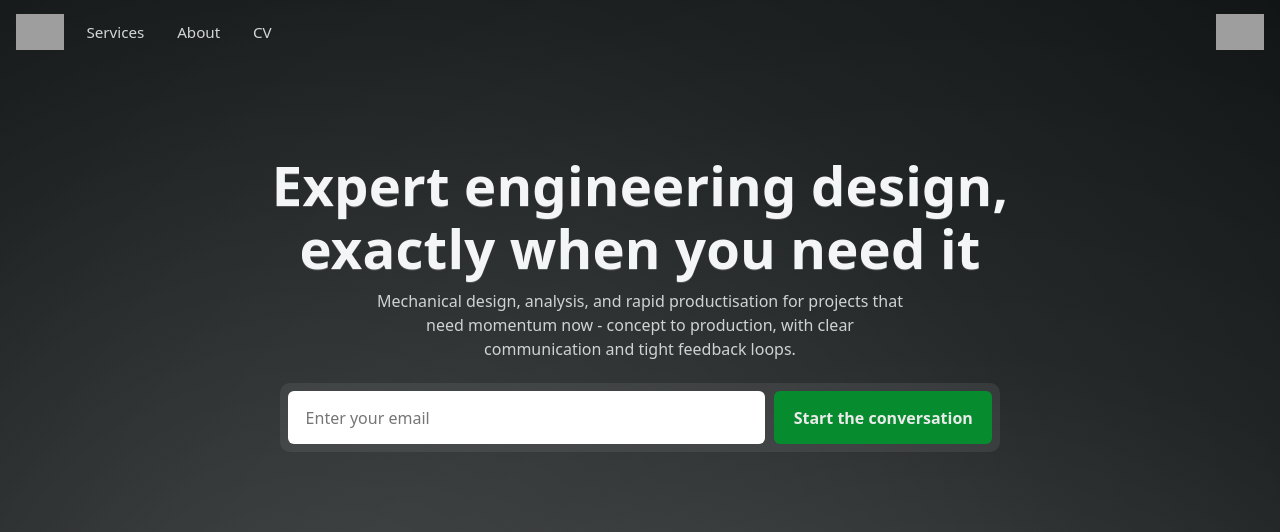
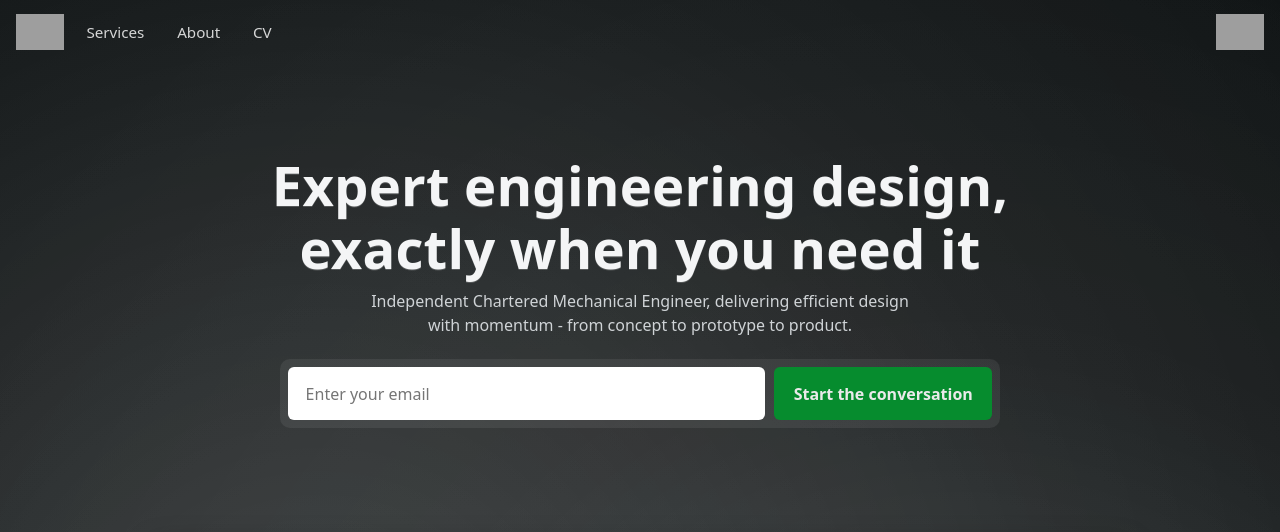
Before and after one commit to JamesAIzzard/jamesaizzard.github.io, a Jekyll site: the page built from index.html, in a window 1280 px wide and 1400 px high. Shown: the top 532 px of the window. Built offline with Jekyll 4.4.1, drawn with Linux system fonts in a browser that asks for light colours; some web fonts are replaced; grey boxes are pictures that could not be loaded.

Commit message:
Update pill switcher styles for improved visibility and responsiveness; enhance hero section description for clarity

```diff
--- a/assets/css/pill_switcher.css
+++ b/assets/css/pill_switcher.css
@@ -1,9 +1,14 @@
 .pill-switcher-container {
   position: relative;
-  z-index: 0;
+  z-index: 2;
   margin-top: -90px;
   padding-block: 1.5rem;
   overflow: hidden;
+  box-shadow:
+    0 -18px 40px rgba(0, 0, 0, 0.45),
+    0 -6px 14px rgba(0, 0, 0, 0.35),
+    0 18px 40px rgba(0, 0, 0, 0.45),
+    0 6px 14px rgba(0, 0, 0, 0.35);
 }
 
 .pill-buttons-wrap {
@@ -78,7 +83,7 @@
 }
 
 .pill-scroll:hover {
-  background: var(--bg);
+  background: var(--accent-2);
 }
 
 .pill-scroll:disabled {
--- a/assets/css/style.css
+++ b/assets/css/style.css
@@ -16,17 +16,12 @@
   --maxw: 1080px;
   --radius: 12px;
   --shadow-lg: 0 12px 28px rgba(0, 0, 0, 0.35);
-  /* Blueprint theme tokens */
   --blueprint-paper: #0a1524;
-  /* deep navy */
   --blueprint-paper-2: #0e1c31;
-  /* slightly lighter */
   --blueprint-glow-1: rgba(120, 200, 255, 0.08);
   --blueprint-glow-2: rgba(124, 105, 255, 0.10);
   --blueprint-grid: rgba(255, 255, 255, 0.10);
-  /* minor grid lines */
   --blueprint-grid-strong: rgba(255, 255, 255, 0.16);
-  /* major grid lines */
 }
 
 html,
@@ -115,14 +110,12 @@
 }
 
 
-/* Printed photo style: slight angle, white border, shadow */
 .printout {
   display: block;
   max-width: 100%;
   box-sizing: border-box;
   background: #fff;
   padding: 10px 10px 14px;
-  /* extra bottom like instant film */
   border: 1px solid rgba(0, 0, 0, 0.15);
   border-radius: 2px;
   box-shadow:
@@ -135,7 +128,6 @@
 .blueprint-grid {
   position: relative;
   isolation: isolate;
-  /* contain ::before blending */
   background:
     radial-gradient(80% 70% at 60% -10%, var(--blueprint-glow-2), transparent 60%),
     radial-gradient(120% 120% at 90% 120%, var(--blueprint-glow-1), transparent 60%),
@@ -143,9 +135,6 @@
     radial-gradient(140% 100% at 20% 10%, rgba(255, 255, 255, 0.02), transparent 70%),
     linear-gradient(180deg, var(--blueprint-paper), var(--blueprint-paper-2));
   background-blend-mode: screen, screen, overlay, screen, normal;
-  box-shadow:
-    0 18px 40px rgba(0, 0, 0, 0.45),
-    0 6px 14px rgba(0, 0, 0, 0.35);
   border: 1px solid rgba(255, 255, 255, 0.16);
   overflow: hidden;
 }
@@ -155,7 +144,6 @@
   position: absolute;
   inset: 0;
   pointer-events: none;
-  /* Minor and major grid lines over dark paper */
   background:
     repeating-linear-gradient(to right, var(--blueprint-grid) 0 1px, transparent 1px 40px),
     repeating-linear-gradient(to bottom, var(--blueprint-grid) 0 1px, transparent 1px 40px),
@@ -172,7 +160,6 @@
   inset: 0;
   pointer-events: none;
   border-radius: inherit;
-  /* Subtle inner highlight and bottom edge depth */
   box-shadow:
     inset 0 1px rgba(255, 255, 255, 0.08),
     inset 0 -1px rgba(0, 0, 0, 0.45);
--- a/index.html
+++ b/index.html
@@ -9,9 +9,8 @@
     <div class="container hero-inner">
         <h1>Expert engineering design,<br>exactly when you need it</h1>
         <p class="lede">
-            Mechanical design, analysis, and rapid productisation for projects that
-            need momentum now - concept to production, with clear communication and
-            tight feedback loops.
+            Independent Chartered Mechanical Engineer, delivering efficient design with momentum - from concept to
+            prototype to product.
         </p>
 
         {% include cta-form.html %}
```
